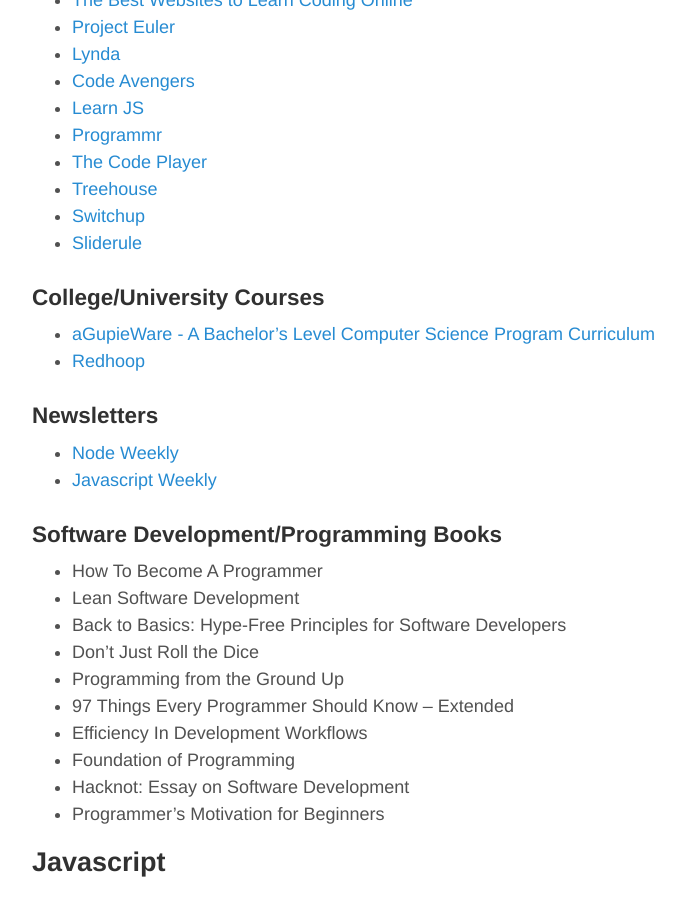
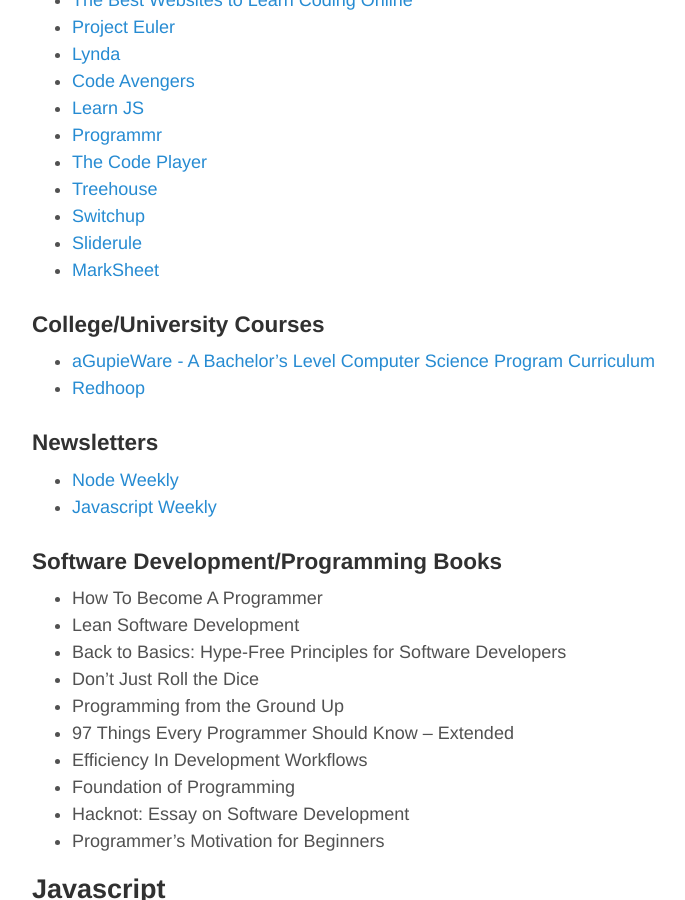
Before and after one commit to paulhendricks/codoki.github.io, a Jekyll site: the page built from learning.md, in a window 1280 px wide and 900 px high, scrolled down 375 px. Shown: the whole window, without its empty margins (293-978 px from the left). Built offline with Jekyll 4.4.1, drawn with Linux system fonts in a browser that asks for light colours.

Commit message:
update learning

```diff
--- a/learning.md
+++ b/learning.md
@@ -20,6 +20,7 @@
 * [Treehouse](https://teamtreehouse.com/)
 * [Switchup](https://www.switchup.org/)
 * [Sliderule](https://www.mysliderule.com/)
+* [MarkSheet](http://marksheet.io/)
 
 
 ### College/University Courses
```
